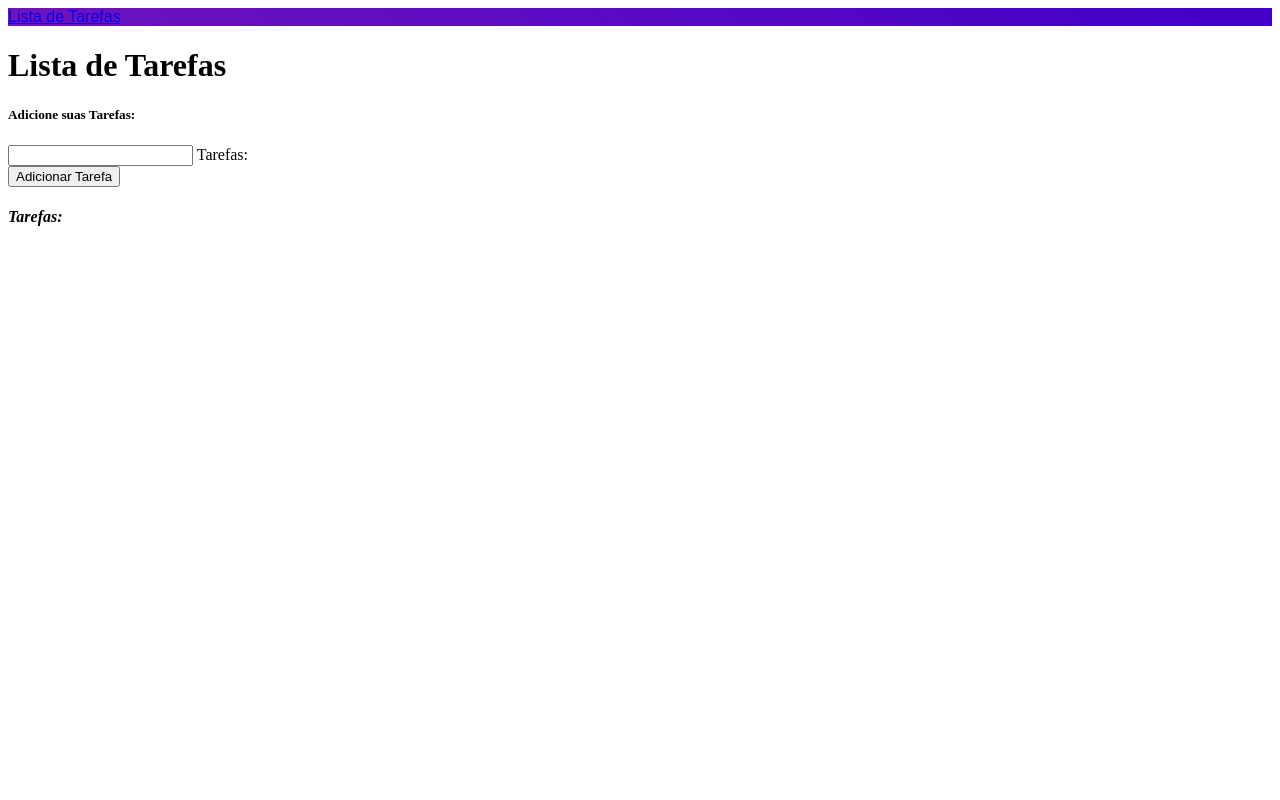
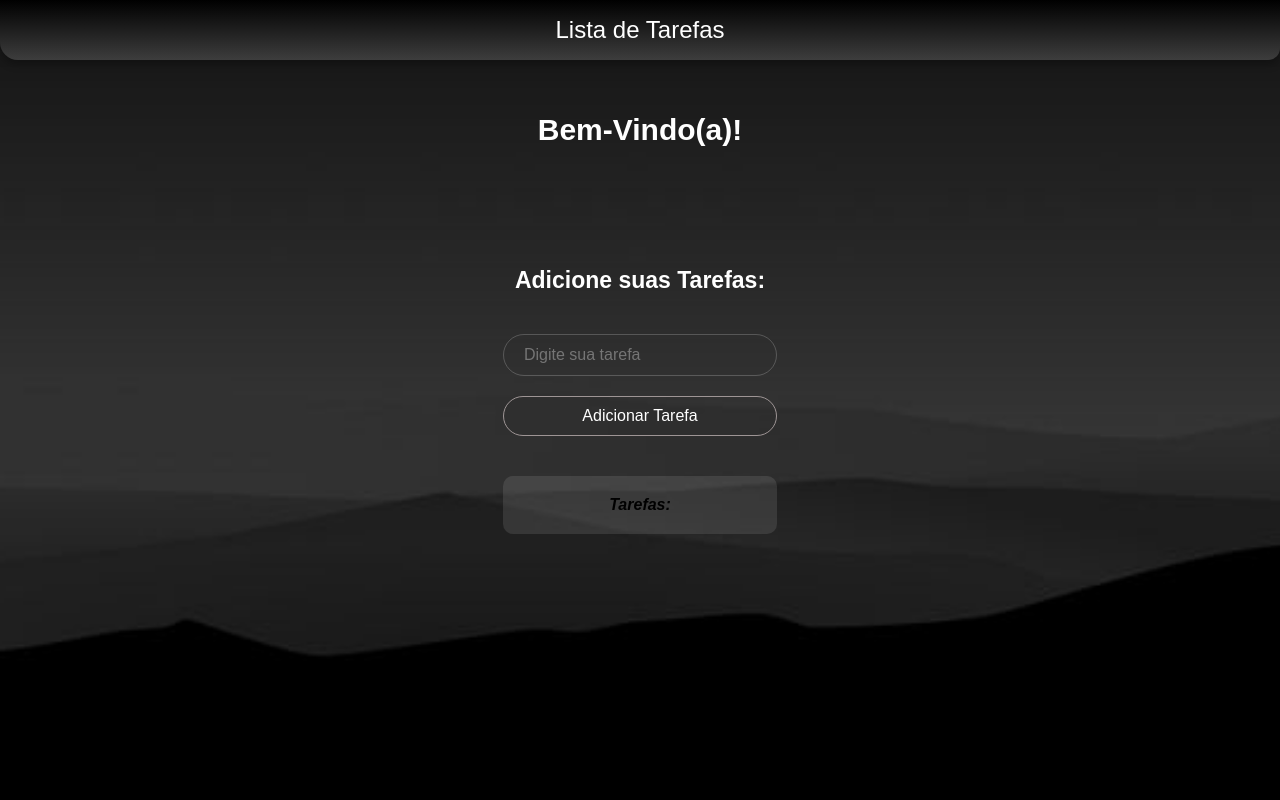
Before and after one commit to LzHenrique10/Organizador-de-Tarefas, a Flask app: page /home in a window 1280 px wide. Run offline with Flask 3, Linux system fonts and the light colour scheme.

Commit message:
CSS concluido

```diff
--- a/app.py
+++ b/app.py
@@ -6,12 +6,12 @@ tarefas = []
 
 @app.route('/')
 def login():
-    return render_template('login.html')
+    return render_template('login.html', body_class='login-page')
 
 @app.route('/home')
 def home():
     return render_template('home.html',
-                            tarefas=tarefas)
+                            tarefas=tarefas, body_class='home-page')
 
 
 @app.route('/adicionar_tarefa', methods=['POST'])
@@ -21,6 +21,5 @@ def adicionar_tarefa():
     return redirect('/home')
 
 
-
 if __name__ == '__main__':
     app.run(debug=True)
--- /dev/null
+++ b/static/css/style.css
@@ -0,0 +1,253 @@
+* {
+  margin: 0;
+  padding: 0;
+  box-sizing: border-box;
+}
+
+/* LOGIN */
+.login-page {
+  background: url("/static/img/img-noite.jpg");
+  background-size: cover;
+  background-position: center;
+  height: 100vh;
+  display: flex;
+  align-items: center;
+  justify-content: center;
+}
+
+.container {
+  width: 420px;
+  background-color: transparent;
+  border-radius: 20px;
+  box-shadow: rgba(0, 0, 0, 0.17) 0px -23px 25px 0px inset,
+    rgba(0, 0, 0, 0.15) 0px -36px 30px 0px inset,
+    rgba(0, 0, 0, 0.1) 0px -79px 40px 0px inset, rgba(0, 0, 0, 0.06) 0px 2px 1px,
+    rgba(0, 0, 0, 0.09) 0px 4px 2px, rgba(0, 0, 0, 0.09) 0px 8px 4px,
+    rgba(0, 0, 0, 0.09) 0px 16px 8px, rgba(0, 0, 0, 0.09) 0px 32px 16px;
+  color: #ffffff;
+  padding: 30px 40px;
+}
+.container h1 {
+  text-align: center;
+  font-family: "Righteous", sans-serif;
+  font-size: 36px;
+}
+
+.input-box {
+  position: relative;
+  width: 100%;
+  height: 50px;
+  margin: 30px 0;
+}
+
+.input-box input {
+  width: 100%;
+  height: 100%;
+  font-size: 16px;
+  color: #ffffff;
+  background-color: transparent;
+  border: 1px solid rgba(255, 255, 255, 0.2);
+  border-radius: 40px;
+  outline: none;
+  padding: 20px 45px 20px 20px;
+}
+
+.input-box input::placeholder {
+  color: #b4b2b2;
+  opacity: 0.7;
+}
+
+.input-box i {
+  position: absolute;
+  right: 20px;
+  font-size: 20px;
+  top: 50%;
+  transform: translateY(-50%);
+}
+
+.entrar {
+  font-family: "Righteous", sans-serif;
+  display: flex;
+  background-color: transparent;
+  color: white;
+  font-size: 18px;
+  font-weight: 400;
+  border-radius: 10px;
+  align-items: center;
+  justify-content: center;
+  width: 100%;
+  height: 30px;
+}
+
+.Barra-de-Navegação {
+  position: absolute;
+  /* Posiciona o elemento de forma absoluta na tela (ou dentro do elemento pai) */
+  top: 0;
+  /* Cola o elemento no topo */
+  left: 0;
+  /* Cola o elemento na esquerda */
+  width: 100%;
+  /* Faz o retângulo ocupar toda a largura da tela */
+  height: 60px;
+  /* Define a altura do retângulo como 60 pixels */
+  background: linear-gradient(to bottom, #000000, #3d3d3d);
+  /* Degradê roxo da esquerda para a direita */
+  display: flex;
+  /* Ativa o Flexbox para alinhar conteúdo dentro do retângulo */
+  align-items: center;
+  /* Centraliza o conteúdo verticalmente */
+  justify-content: center;
+  /* Centraliza o conteúdo horizontalmente */
+  font-size: 18px;
+  /* Define o tamanho da fonte */
+  z-index: 1000;
+  /* Faz o elemento ficar acima dos outros */
+  box-shadow: 0px 4px 8px rgba(0, 0, 0, 0.3);
+  /* Adiciona uma sombra abaixo do retângulo */
+  border-radius: 0 0 12px 18px;
+  /* Arredonda apenas os cantos inferiores (esquerdo e direito) */
+}
+
+.brand-logo {
+  color: white;
+  font-family: "Righteous", sans-serif;
+  font-size: 24px;
+  text-decoration: none;
+}
+
+.brand-logo:hover {
+  color: #ada1a1;
+}
+
+.remember-forgot {
+  display: flex;
+  justify-content: space-between;
+  margin-top: 10px;
+  margin: 15px 0;
+}
+
+.esqueci-senha {
+  color: #ada1a1;
+  text-decoration: none;
+  font-size: 14px;
+  font-family: "Righteous", sans-serif;
+}
+
+.esqueci-senha:hover {
+  color: #ffffff;
+  text-decoration: underline;
+}
+
+/* Remove o roxo e estiliza o checkbox */
+input[type="checkbox"] {
+  accent-color: white; /* troca a cor de destaque */
+  width: 12px;
+  height: 12px;
+  cursor: pointer;
+}
+
+.remember-me {
+  display: flex;
+  font-size: 14px;
+  color: #ffffff;
+  font-family: "Righteous", sans-serif;
+  flex-direction: row;
+}
+
+.home-page {
+  background: url("/static/img/img-noite.jpg");
+  background-size: cover;
+  background-position: center;
+  height: 100vh;
+  display: flex;
+  align-items: center;
+  justify-content: center;
+}
+
+.container-home {
+  display: flex;
+  align-items: center;
+  justify-content: center;
+  flex-direction: column;
+}
+
+.lista-home {
+  position: fixed;
+  top: 100px;
+  left: 0;
+  width: 100%;
+  height: 60px;
+  text-align: center;
+  line-height: 60px;
+  font-size: 30px;
+  font-family: "Righteous", sans-serif;
+  color: white;
+  z-index: 1000;
+}
+
+.add-home {
+  text-align: center;
+  font-size: 23px;
+  color: white;
+  margin: 0 0 40px 0;
+  font-family: "Righteous", sans-serif;
+}
+
+.row-home {
+  display: flex;
+  justify-content: center;
+  margin-bottom: 20px;
+  flex-direction: column;
+}
+
+.validate {
+  width: 100%;
+  height: 30px;
+  font-size: 16px;
+  color: #ffffff;
+  background-color: transparent;
+  border: 1px solid rgba(255, 255, 255, 0.2);
+  border-radius: 40px;
+  outline: none;
+  padding: 20px 45px 20px 20px;
+  cursor: pointer;
+}
+
+.validate:hover {
+  background-color: rgba(255, 255, 255, 0.1);
+  transition: background-color 0.3s;
+  border: 1px solid rgba(255, 255, 255, 0.5);
+}
+
+.button-home {
+  background-color: transparent;
+  color: white;
+  border: 1px solid #9e9595;
+  border-radius: 40px;
+  padding: 10px 20px;
+  cursor: pointer;
+  font-size: 16px;
+  margin: 20px 0px;
+  transition: background-color 1s;
+}
+
+.button-home:hover {
+  background-color: #000000;
+}
+
+.tarefas-home {
+  width: 100%;
+  max-width: 600px;
+  margin: 0;
+  padding: 20px;
+  background-color: rgba(255, 255, 255, 0.1);
+  border-radius: 10px;
+  font-family: "Righteous", sans-serif;
+  color: rgb(0, 0, 0);
+}
+
+.tarefas-lista {
+  display: flex;
+  justify-content: center;
+  margin: 0px;
+}
--- a/templates/base.html
+++ b/templates/base.html
@@ -1,27 +1,26 @@
 <!DOCTYPE html>
 <html lang="pt-BR">
+
 <head>
     <meta charset="UTF-8">
     <meta name="viewport" content="width=device-width, initial-scale=1.0">
     <title>Lista de Tarefas</title>
     <link href='https://unpkg.com/boxicons@2.1.4/css/boxicons.min.css' rel='stylesheet'>
+    <link rel="stylesheet" href="{{ url_for('static', filename='css/style.css') }}">
+</head>
 
-</head>
-<style>
-    .purple.darken-3 {
-        background: linear-gradient(45deg, #6e14bd,  #4200c7);
-        font-family: Righteous, sans-serif;
-    }
-</style>
-<body>
-    <nav class="purple darken-3">
+
+
+<body class="{{ body_class }}">
+    <header class="Barra-de-Navegação">
         <div class="nav-wrapper">
             <a href="#" class="brand-logo center">Lista de Tarefas</a>
             {% block navegacao %}{% endblock %}
         </div>
-    </nav>
+    </header>
 
 
-        {% block content %}{% endblock %}
+    {% block content %}{% endblock %}
 </body>
+
 </html>
--- a/templates/home.html
+++ b/templates/home.html
@@ -3,30 +3,26 @@
 {% block content %}
 
 
-<link rel="stylesheet" href="style.css">
+<div class="container-home">
+    <h1 class="lista-home" id="scramble-text">
+        Bem-Vindo(a)!
+    </h1>
 
-<div class="container">
-    <h1 class="center-align">
-        <strong>Lista de Tarefas</strong>
-    </h1>
-</div>
-
-<h5 class="center-align">Adicione suas Tarefas:</h5>
+    <h5 class="add-home" id="digitando-texto"></h5>
 
     <!-- Formulário para adicionar tarefas -->
     <form action="/adicionar_tarefa" method="POST">
-    <div class="row">
-        <div class="input-field col s12 m6 offset-m3">
-            <input id="tarefa" type="text" class="validate" name="tarefa" required>
-            <label class="active" for="tarefa">Tarefas:</label>
+        <div class="row-home">
+            <div class="input-home">
+                <input id="tarefa" type="text" class="validate" name="tarefa" placeholder="Digite sua tarefa" required>
             </div>
-        <button type="submit" class="waves-effect waves-light btn-small">Adicionar Tarefa</button>
+            <button type="submit" class="button-home">Adicionar Tarefa</button>
         </div>
         <!-- Botão de submit dentro do form -->
     </form>
 
-<div class="container">
-    <h4>
+    <div class="tarefas-home">
+        <h4 class="tarefas-lista">
             <em>Tarefas:</em>
         </h4>
         <!-- Lista de tarefas com o estilo de collection e striped -->
@@ -37,8 +33,49 @@
         </ul>
 
     </div>
+</div>
 
-<!-- Link do Materialize JS -->
-<script src="https://cdnjs.cloudflare.com/ajax/libs/materialize/1.0.0/js/materialize.min.js"></script>
+<script>
+    const texto = "Adicione suas Tarefas:";
+    const elemento = document.getElementById("digitando-texto");
+    let index = 0;
+
+    function digitarTexto() {
+        if (index < texto.length) {
+            elemento.innerHTML += texto.charAt(index);
+            index++;
+            setTimeout(digitarTexto, 100);
+        }
+    }
+
+    window.onload = digitarTexto;
+
+    // Efeito de texto embaralhado
+  const el = document.getElementById("scramble-text");
+  const finalText = "Bem-Vindo(a)!";
+  const letters = "ABCDEFGHIJKLMNOPQRSTUVWXYZabcdefghijklmnopqrstuvwxyz";
+
+  let iteration = 0;
+
+  const interval = setInterval(() => {
+    el.innerText = finalText
+      .split("")
+      .map((letter, index) => {
+        if (index < iteration) {
+          return finalText[index];
+        }
+        return letters[Math.floor(Math.random() * letters.length)];
+      })
+      .join("");
+
+    if (iteration >= finalText.length) {
+      clearInterval(interval);
+    }
+
+    iteration += 1 / 4 ; // velocidade
+  }, 50);
+
+
+</script>
 
 {% endblock %}
```
Also changed, not shown: templates/login.html (+19 -48 lines), static/img/img-noite.jpg (added). Lines whose indentation alone changed are shown as unchanged.
